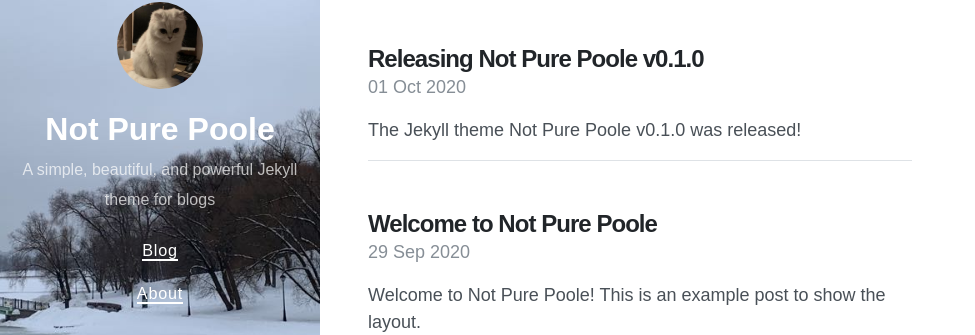
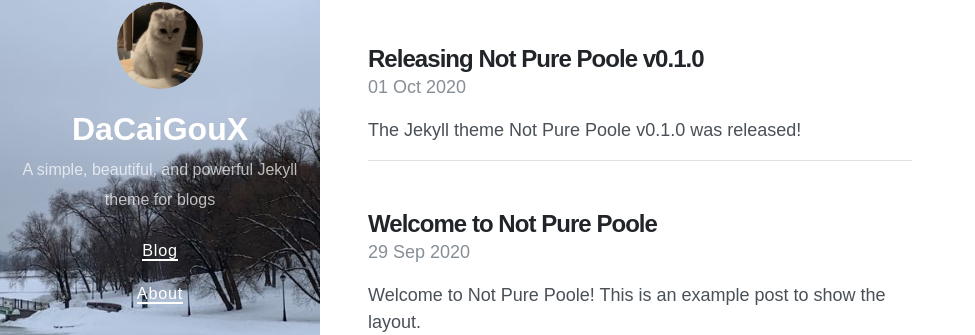
Before and after one commit to dacaigoux/dacaigoux.github.io, a Jekyll site: the page built from index.html, in a window 1280 px wide. Shown: the part 254-589 px from the top of the page, without its empty margins (0-975 px from the left). Built offline with Jekyll 4.4.1, drawn with Linux system fonts in a browser that asks for light colours; nearby versions of some CDN libraries; the list of posts is cut into pages by our own code.

Commit message:
Update _config.yml

```diff
--- a/_config.yml
+++ b/_config.yml
@@ -1,5 +1,5 @@
 # Setup
-title: Not Pure Poole
+title: DaCaiGouX
 description: A simple, beautiful, and powerful Jekyll theme for blogs
 url: https://vszhub.github.io
 avatar: /avatar.jpeg
```
